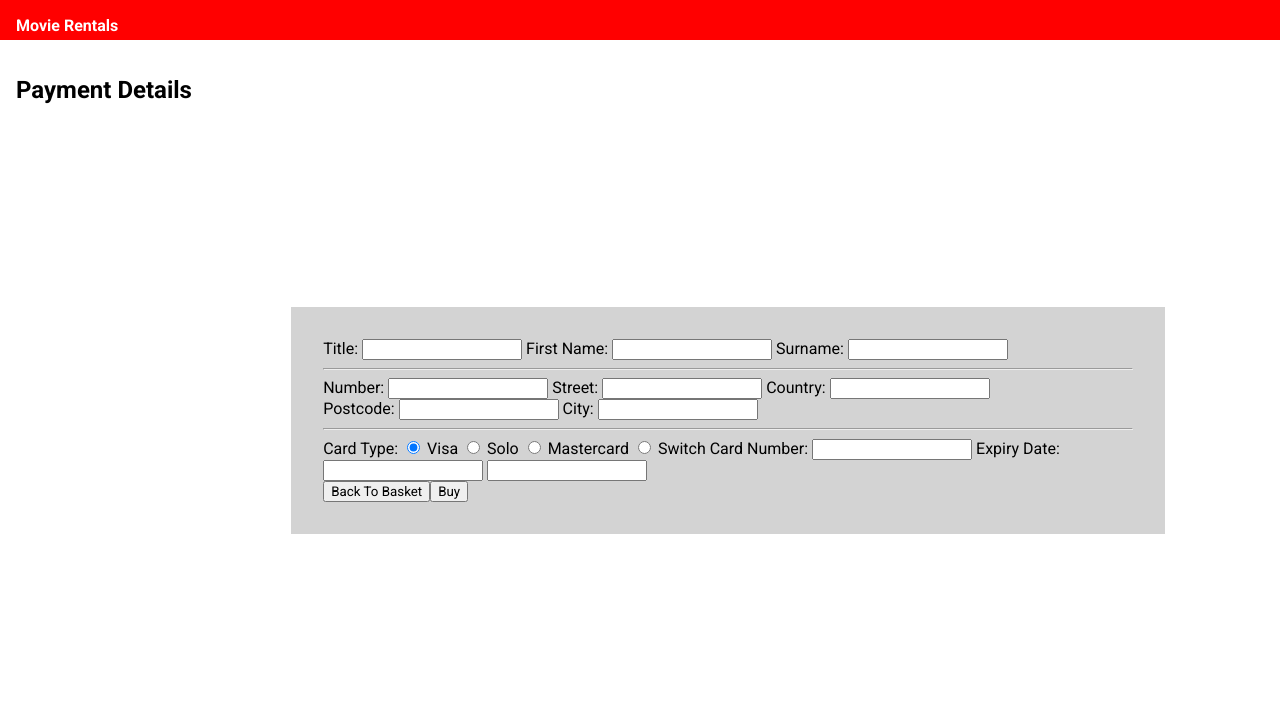
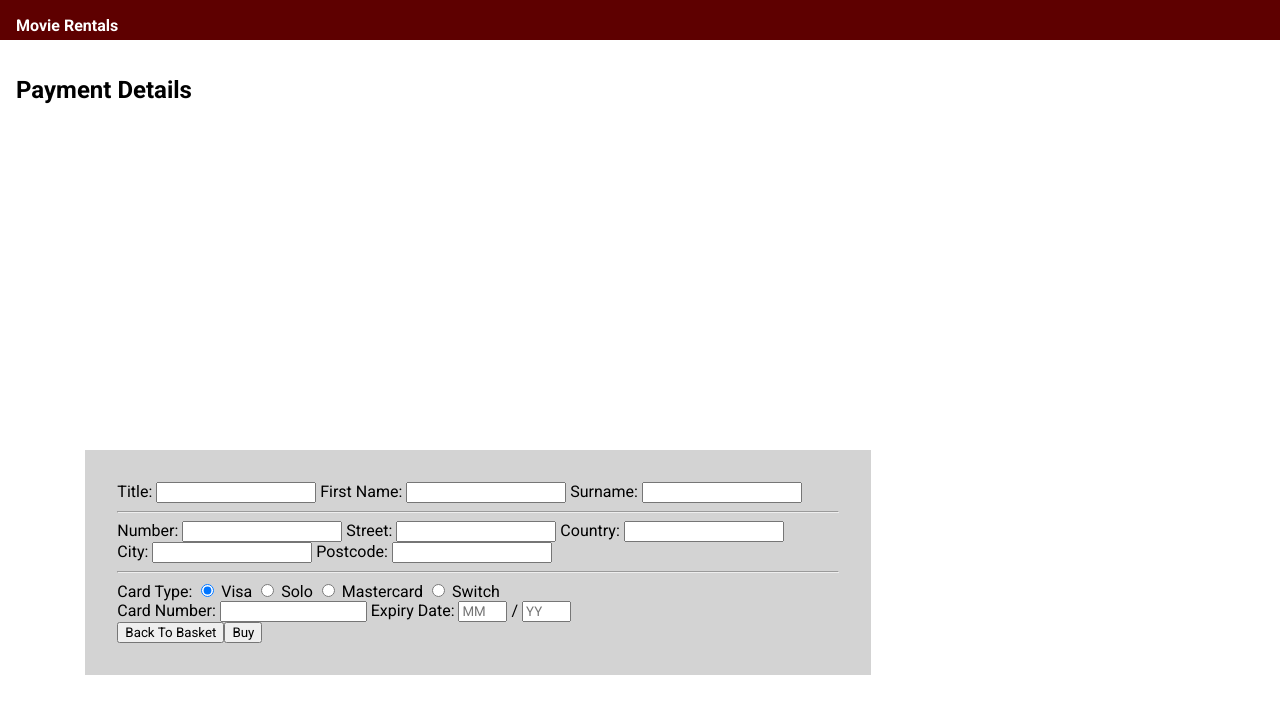
Before and after one commit to imogenbartin/imogenbartin.github.io, a plain HTML site: page order.html in a window 1280 px wide. Drawn offline with Linux system fonts and the light colour scheme.

Commit message:
Update order.html

```diff
--- a/order.html
+++ b/order.html
@@ -14,13 +14,13 @@
     />
   </head>
   <body>
-    <header>
+    <header style="background-color:  rgb(94, 0, 0);">
       <strong>Movie Rentals</strong>
     </header>
     <div id="main">
       <article>
         <h1 style="text-align: centre">Payment Details</h1>
-        <div style="background-color: lightgrey; width: 70%; margin: auto; padding: 2em">
+        <div style="background-color: lightgrey; width: 85%; margin: auto; padding: 2em">
           <form method="GET" action="/invoice.html" onsubmit="storeData()">
             <div>
               <span>Title:</span>
@@ -40,10 +40,10 @@
               <input type="text" id="addressCountry" />
             </div>
             <div>
+              <span>City:</span>
+              <input type="text" id="addressCity" />
               <span>Postcode:</span>
               <input type="text" id="addressPostcode" />
-              <span>City:</span>
-              <input type="text" id="addressCity" />
             </div>
             <hr />
             <div>
@@ -56,11 +56,14 @@
               <label for="mastercard">Mastercard</label>
               <input type="radio" name="card" value="switch" id="switch" />
               <label for="switch">Switch</label>
+            </div>
+            <div>
               <span>Card Number:</span>
-              <input type="number" id="cardNumber"/>
+              <input type="number" id="cardNumber" min="100000000000000" max="9999999999999999"/>
               <span>Expiry Date:</span>
-              <input type="text" id="expiryMonth" />
-              <input type="text" id="expiryYear"/>
+              <input type="number" id="expiryMonth" placeholder="MM" min="01" max="12"/>
+              <text>/</text>
+              <input type="number" id="expiryYear" placeholder="YY" min="00" max="99"/>
             </div>
             <div>
               <button type="button" onclick="window.location.href='/basket.html'">Back To Basket</a>
```
